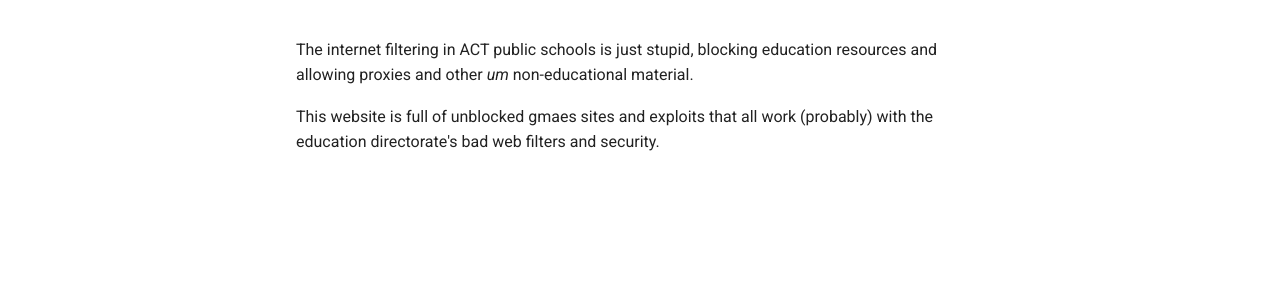
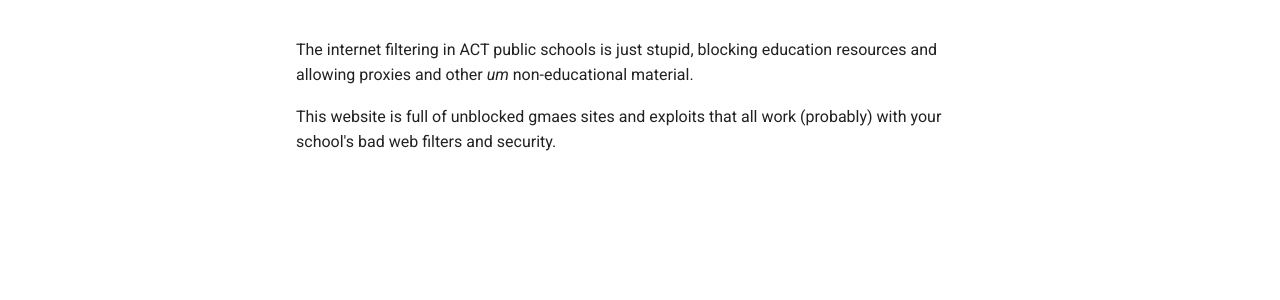
Before and after one commit to Inglan2/SchoolDocs, an MkDocs documentation site: the page built from docs/index.md, in a window 1280 px wide. Shown: the part 191-491 px from the top of the page. Built offline with MkDocs 1.6.1 and Material for MkDocs 9.7.7, drawn with Linux system fonts in a browser that asks for light colours.

Commit message:
Update index.md

```diff
--- a/docs/index.md
+++ b/docs/index.md
@@ -1,4 +1,4 @@
 # Home
 The internet filtering in ACT public schools is just stupid, blocking education resources and allowing proxies and other *um* non-educational material.
 
-This website is full of unblocked gmaes sites and exploits that all work (probably) with the education directorate's bad web filters and security.
+This website is full of unblocked gmaes sites and exploits that all work (probably) with your school's bad web filters and security.
```
